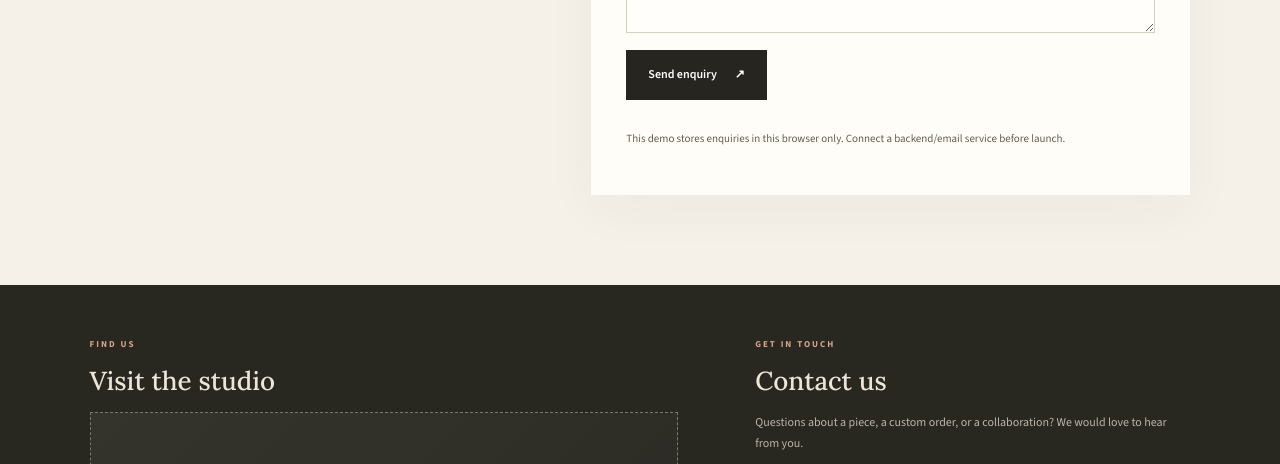
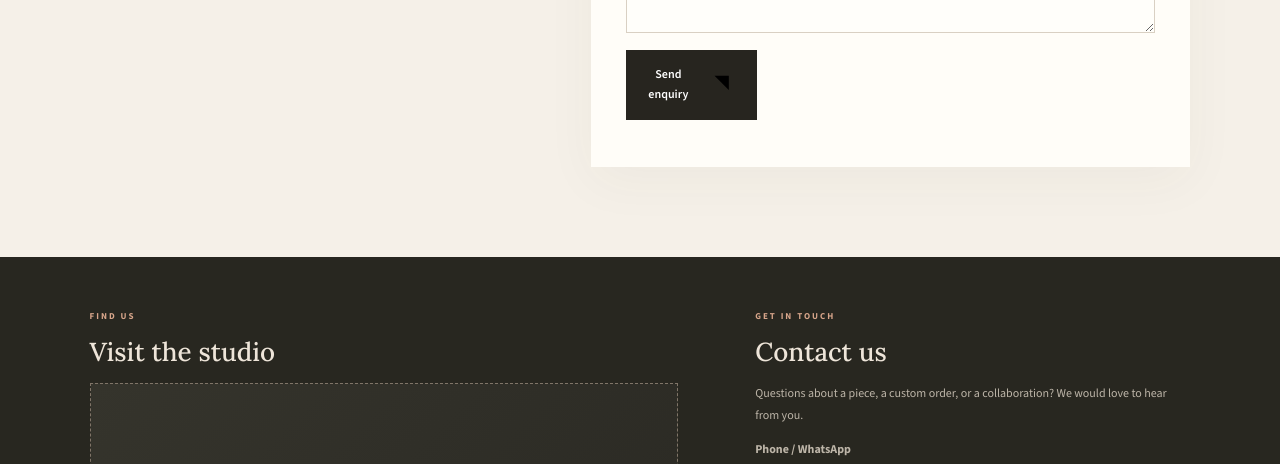
Before and after one commit to ibrahim-jeem/pottery_shop, a plain HTML site: page wholesale.html in a window 1280 px wide. Shown: the part 998-1462 px from the top of the page. Drawn offline with nearby package versions, Linux system fonts and the light colour scheme.

Commit message:
Replace decorative text icons and clean customer-facing copy

```diff
--- a/wholesale.html
+++ b/wholesale.html
@@ -89,12 +89,9 @@
               placeholder="What would you like us to make? Include sizes, style, colours, deadline…"
             ></textarea></label
           ><button class="btn btn-dark" type="submit">
-            Send enquiry <span>↗</span>
+            Send enquiry <svg class="inline-icon" viewBox="0 0 20 20" aria-hidden="true"><path d="M4 16 16 4M6 4h10v10"/></svg>
           </button>
-          <p class="form-note">
-            This demo stores enquiries in this browser only. Connect a
-            backend/email service before launch.
-          </p>
+
           <div id="wholesale-feedback" class="feedback" role="status"></div>
         </form>
       </section>
```
